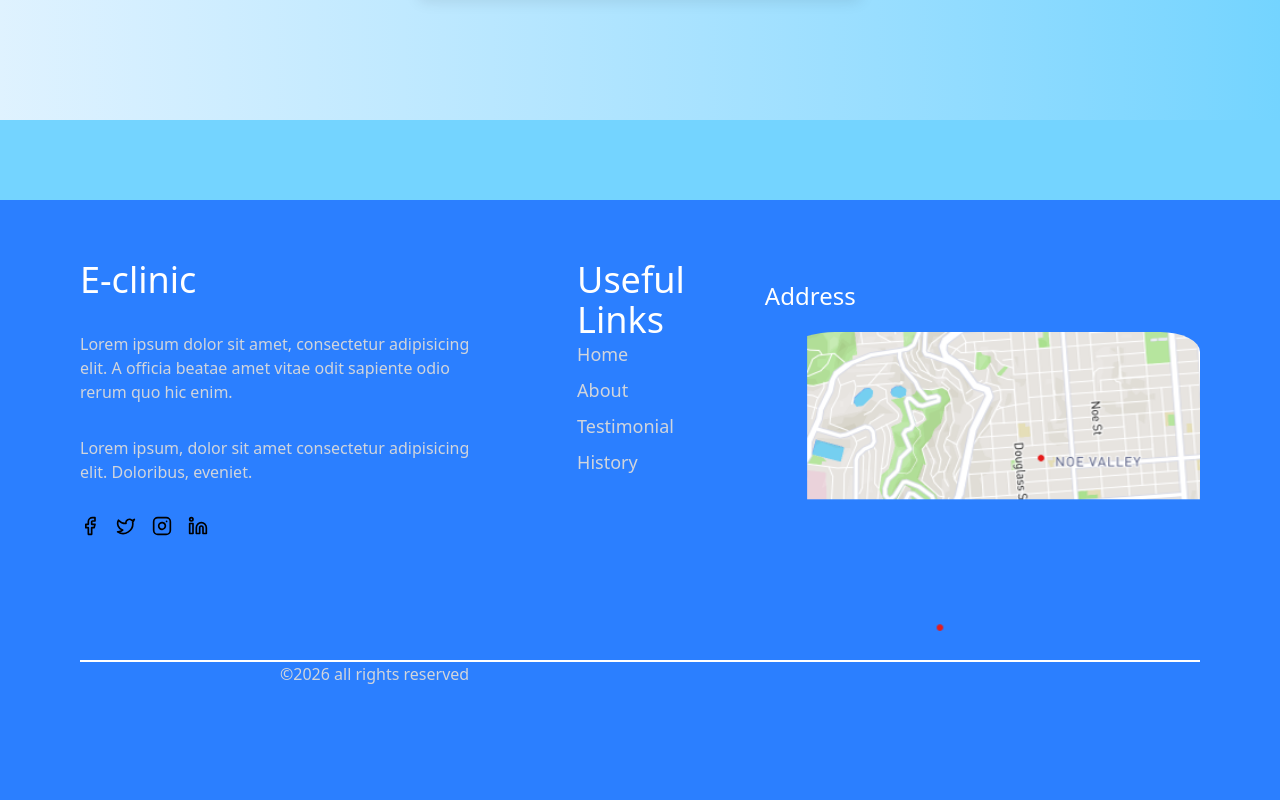
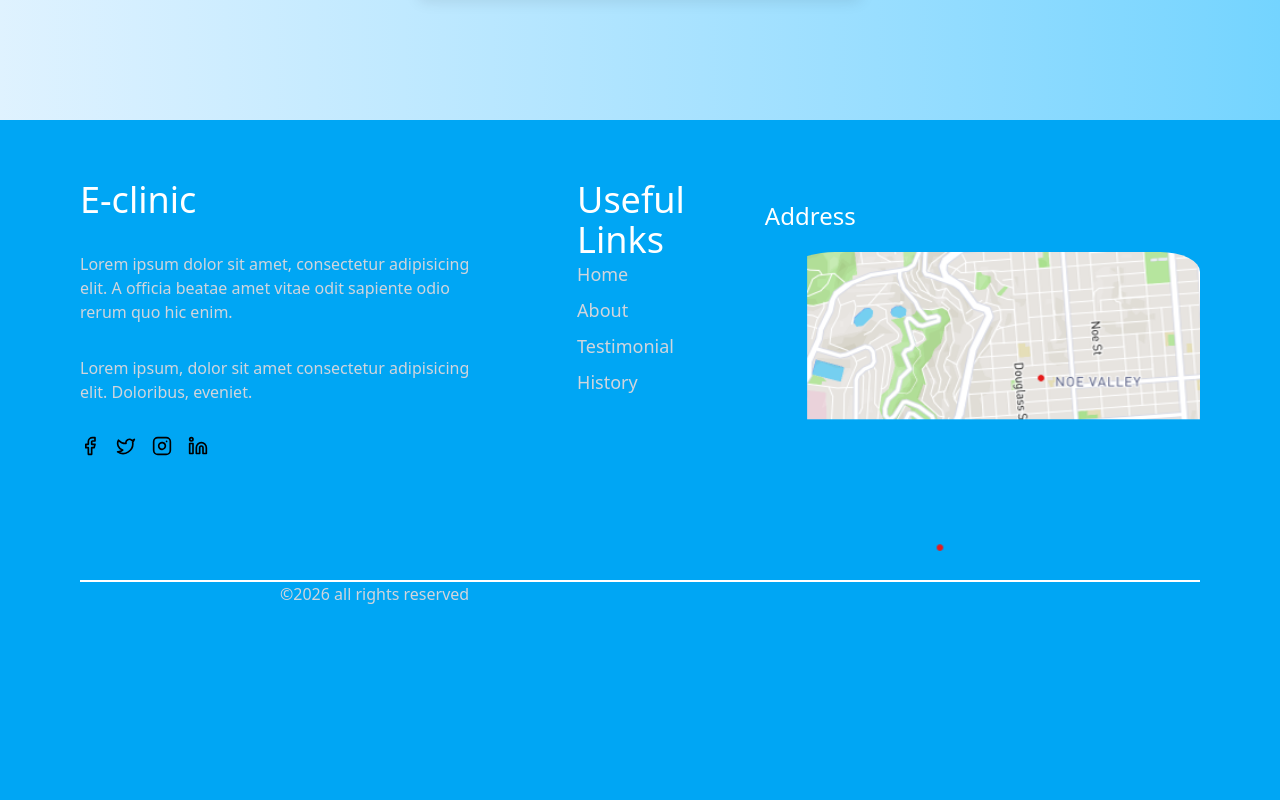
Before and after one commit to shailendrapratap1/clinic-website, a React (Vite) app in the folder clinicweb/: page /signup in a window 1280 px wide. Shown: the part 680-1480 px from the top of the page. Built offline with nearby package versions, Linux system fonts and the light colour scheme.

Commit message:
Update Footer.jsx

```diff
--- a/clinicweb/src/pages/Footer.jsx
+++ b/clinicweb/src/pages/Footer.jsx
@@ -4,7 +4,7 @@ import { Link } from 'react-router-dom'
 
 const Footer = () => {
   return (
-    <footer className="min-h-screen md:mt-20 bg-blue-500 bg-cover ">
+    <footer className="min-h-screen  bg-sky-500  ">
       <div className="md:flex md:flex-row flex flex-col md:px-20 md:py-15 px-2 md:gap-20 gap-5">
         <div className="flex flex-col gap-8">
           <h2 className="text-white font-medium text-4xl">E-clinic</h2>
```
